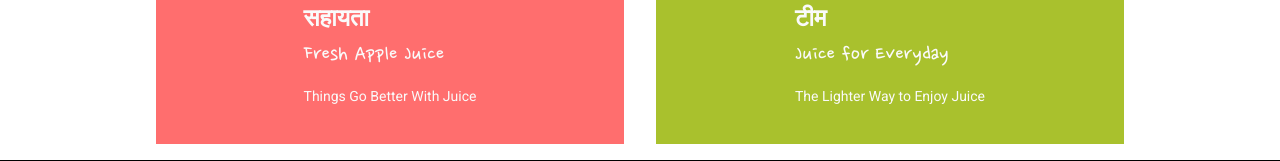
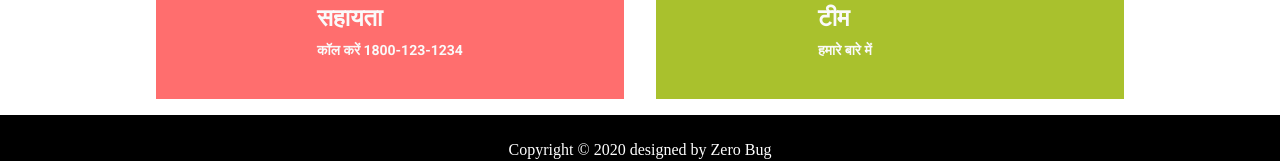
Before and after one commit to ideate-zero/zerobug, a plain HTML site: page index.html in a window 1280 px wide. Shown: the part 1132-1293 px from the top of the page. Drawn offline with Linux system fonts and the light colour scheme.

Commit message:
Add files via upload

```diff
--- a/index.html
+++ b/index.html
@@ -90,8 +90,7 @@
       <img src="https://cdn2.iconfinder.com/data/icons/icontober/64/Inkcontober_United-512.png" class="belly__item__img">
       <div class="belly__item__text">
         <h2 class="belly__item__tile">सहायता</h2>
-        <h3 class="belly__item__subtitle">Fresh Apple Juice</h3>
-        <p class="belly__item__p">Things Go Better With Juice</p>
+        <p class="belly__item__p"><b>कॉल करें 1800-123-1234</b> </p>
       </div>
 	  </a>
     </div>
@@ -101,8 +100,7 @@
       <img src="https://lh3.googleusercontent.com/proxy/mzahfOPIP3AeM1-0yfK4iQ8aO-1HKD9r79aDU13QfKBh6iAAcTbLp9f_7LLMFQ6jt8B2Bc4i72zFilUKuArKNfXQnJ2ikcDlNzo00pfDZY9tG8aM1Nc-2EQ7" class="belly__item__img">
       <div class="belly__item__text">
         <h2 class="belly__item__tile">टीम</h2>
-        <h3 class="belly__item__subtitle">Juice for Everyday</h3>
-        <p class="belly__item__p">The Lighter Way to Enjoy Juice </p>
+		<p class="belly__item__p"><b>हमारे बारे में </b> </p>
       </div>
 	  </a>
     </div>
```
